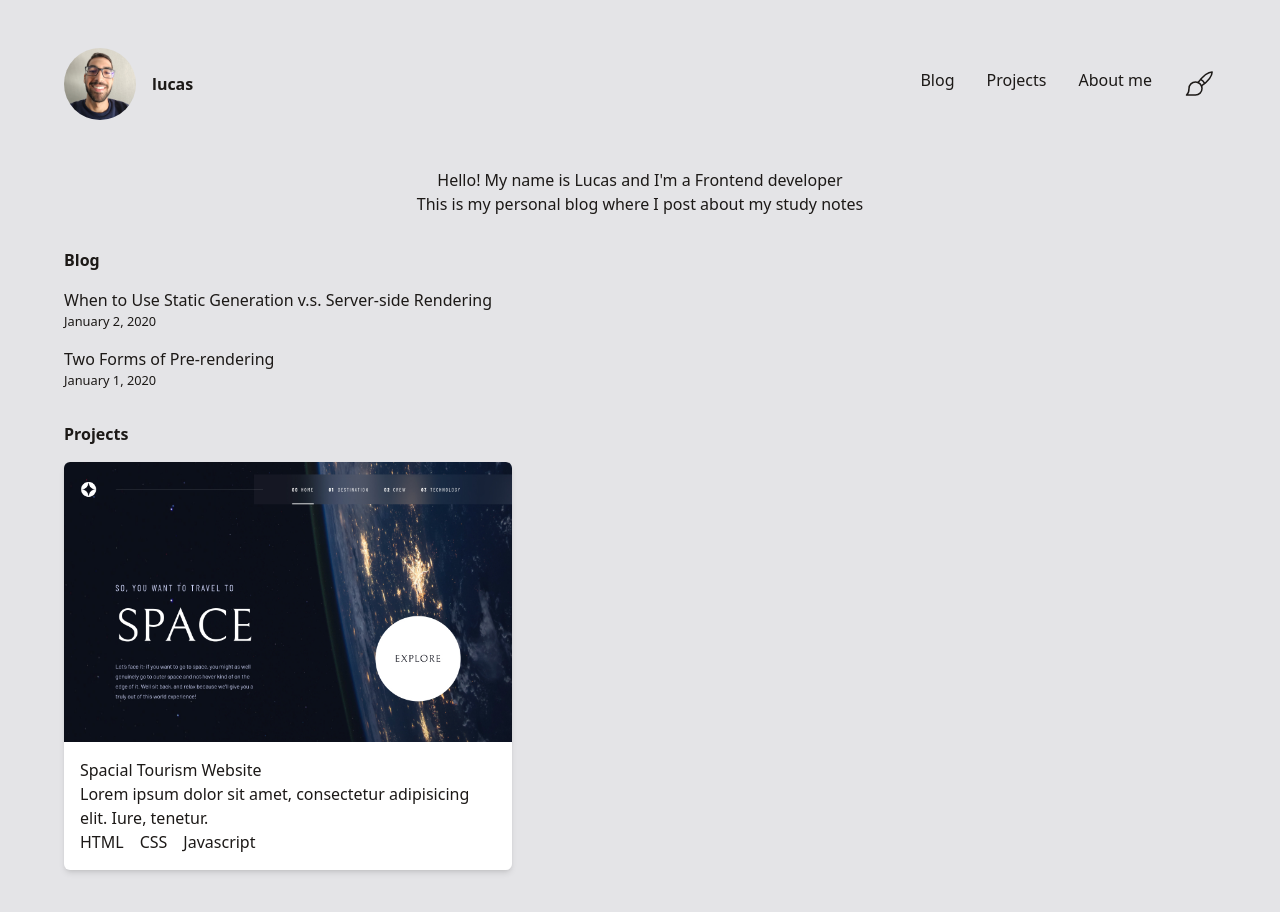
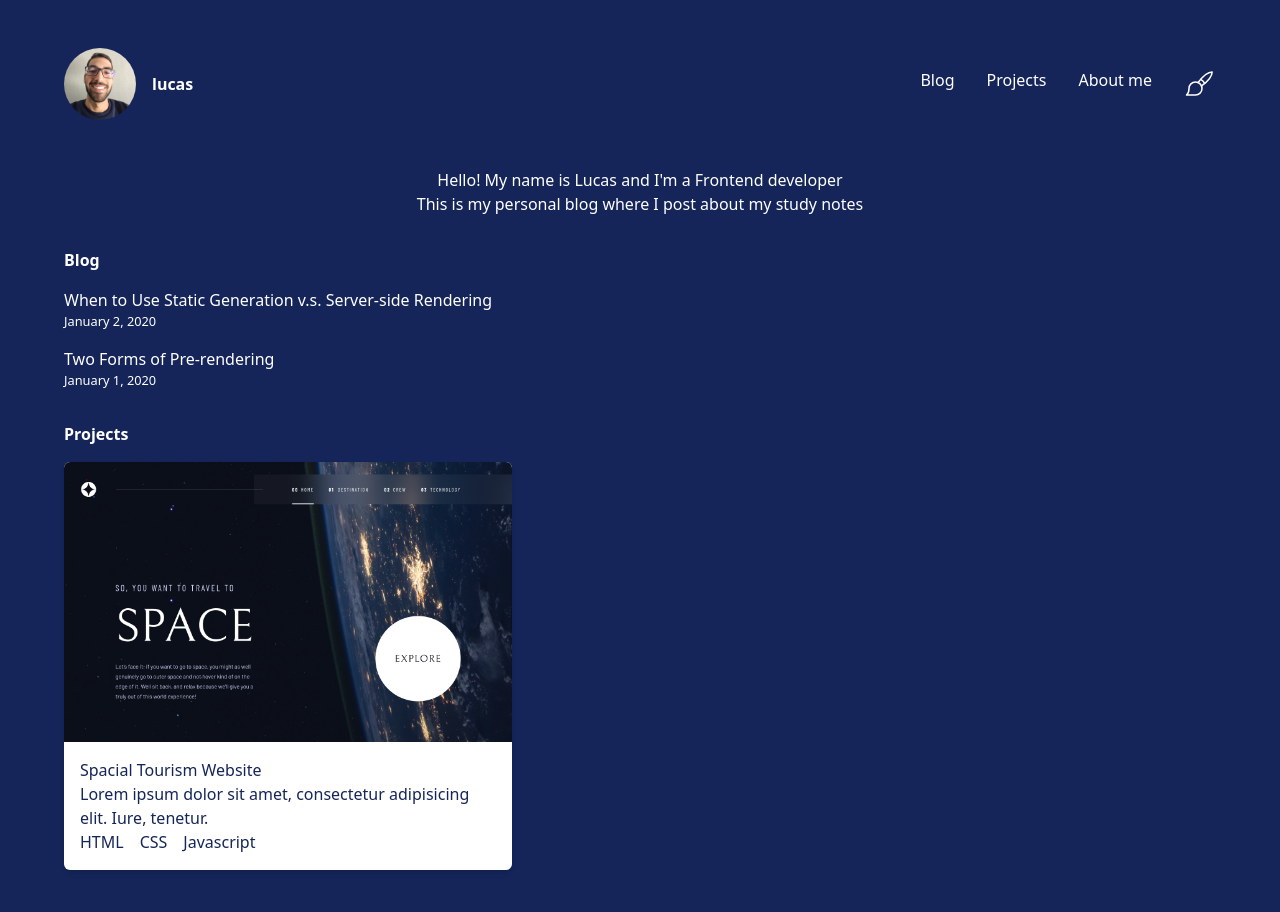
Before and after one commit to acamposlucas/nextjs-blog, a Next.js app: page / in a window 1280 px wide. Shown: the top 912 px of the page. Built offline with nearby package versions, Linux system fonts and the light colour scheme; what tailwindcss-fluid-type would draw is missing.

Commit message:
chore: fix light/dark theme color scheme

```diff
--- a/src/components/header.tsx
+++ b/src/components/header.tsx
@@ -75,7 +75,7 @@ export const Header = ({ home, handleToggleTheme }: IHeader) => {
           <nav>
             <ul className="flex gap-8">
               {navItems.map(({ label, page }) => (
-                <li>
+                <li key={label}>
                   <Link href={page}>
                     <a>{label}</a>
                   </Link>
--- a/src/components/layout.tsx
+++ b/src/components/layout.tsx
@@ -30,7 +30,7 @@ export default function Layout({ children, home }: ILayout) {
   };
 
   return (
-    <div className="min-h-screen bg-zinc-200 text-stone-900 transition-colors duration-700 ease-in-out dark:bg-stone-900 dark:text-zinc-200">
+    <div className="min-h-screen bg-midnightBlue text-white transition-colors duration-700 ease-in-out dark:bg-white dark:text-midnightBlue">
       <div className="relative mx-auto w-11/12 max-w-6xl py-12">
         <Head>
           <link rel="icon" href="/favicon.ico" />
--- a/src/pages/index.tsx
+++ b/src/pages/index.tsx
@@ -44,21 +44,22 @@ export default function Home({ allPostsData }: IHome) {
           <h2 className="mb-4 font-bold text-2xl">Projects</h2>
           <div className="flex flex-wrap gap-4">
             <Link href="/">
-              <a className="flex max-w-md flex-col overflow-hidden rounded-md bg-white shadow-md hover:bg-zinc-300 hover:transition-colors">
+              <a className="relative flex max-w-md flex-col overflow-hidden rounded-md bg-white shadow-md">
                 <Image
+                  className="transition-transform duration-200 hover:scale-110"
                   src="/assets/spacetourism.jpg"
                   width={504}
                   height={282}
                 />
                 <div className="flex flex-col p-4">
-                  <h3 className="text-lg dark:text-stone-900">
+                  <h3 className="text-midnightBlue text-lg">
                     Spacial Tourism Website
                   </h3>
-                  <p className="text-xs dark:text-stone-900">
+                  <p className="text-midnightBlue text-xs">
                     Lorem ipsum dolor sit amet, consectetur adipisicing elit.
                     Iure, tenetur.
                   </p>
-                  <ul className="flex gap-4 text-stone-900">
+                  <ul className="flex gap-4 text-midnightBlue">
                     <li>HTML</li>
                     <li>CSS</li>
                     <li>Javascript</li>
--- a/src/pages/posts/[id].tsx
+++ b/src/pages/posts/[id].tsx
@@ -13,6 +13,14 @@ interface IPost {
   };
 }
 
+{
+  /**
+   * TODO: Review @tailwindcss/typography plugin color scheme for light and dark mode
+   * - https://tailwindcss.com/docs/typography-plugin
+   * - https://tailwindcss.com/docs/typography-plugin#adding-custom-color-themes
+   */
+}
+
 export default function Post({ postData }: IPost) {
   return (
     <Layout>
@@ -22,7 +30,7 @@ export default function Post({ postData }: IPost) {
       <h1 className="font-bold text-2xl">{postData.title}</h1>
       <Date dateString={postData.date} />
       <article
-        className="prose"
+        className="prose text-white dark:text-midnightBlue"
         dangerouslySetInnerHTML={{ __html: postData.contentHtml }}
       ></article>
     </Layout>
--- a/tailwind.config.js
+++ b/tailwind.config.js
@@ -10,6 +10,7 @@ module.exports = {
       colors: {
         timberwolf: "#ecd6d2",
         purpleHeart: "#374ee2",
+        midnightBlue: "#152559",
       },
     },
   },
```
